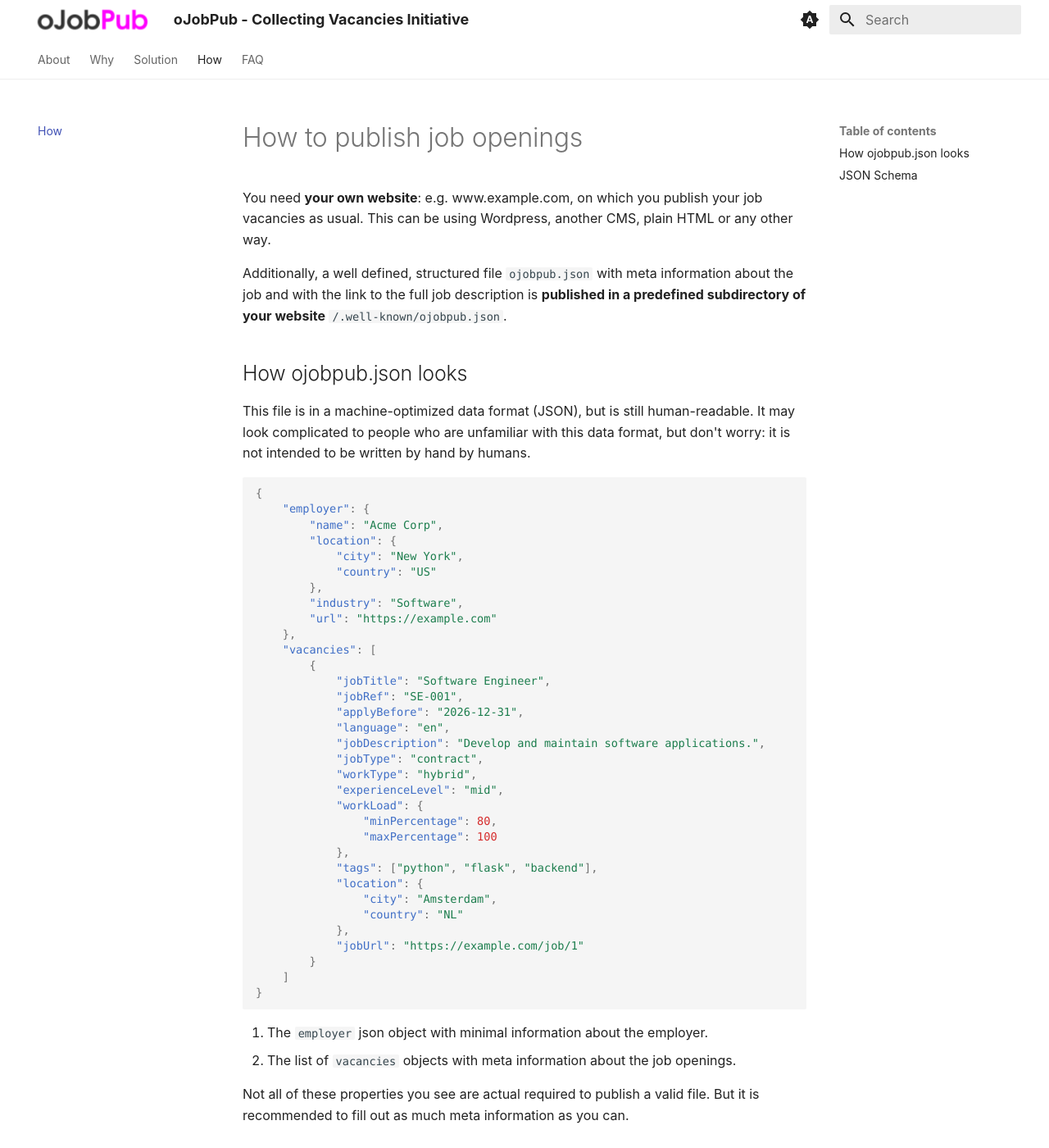
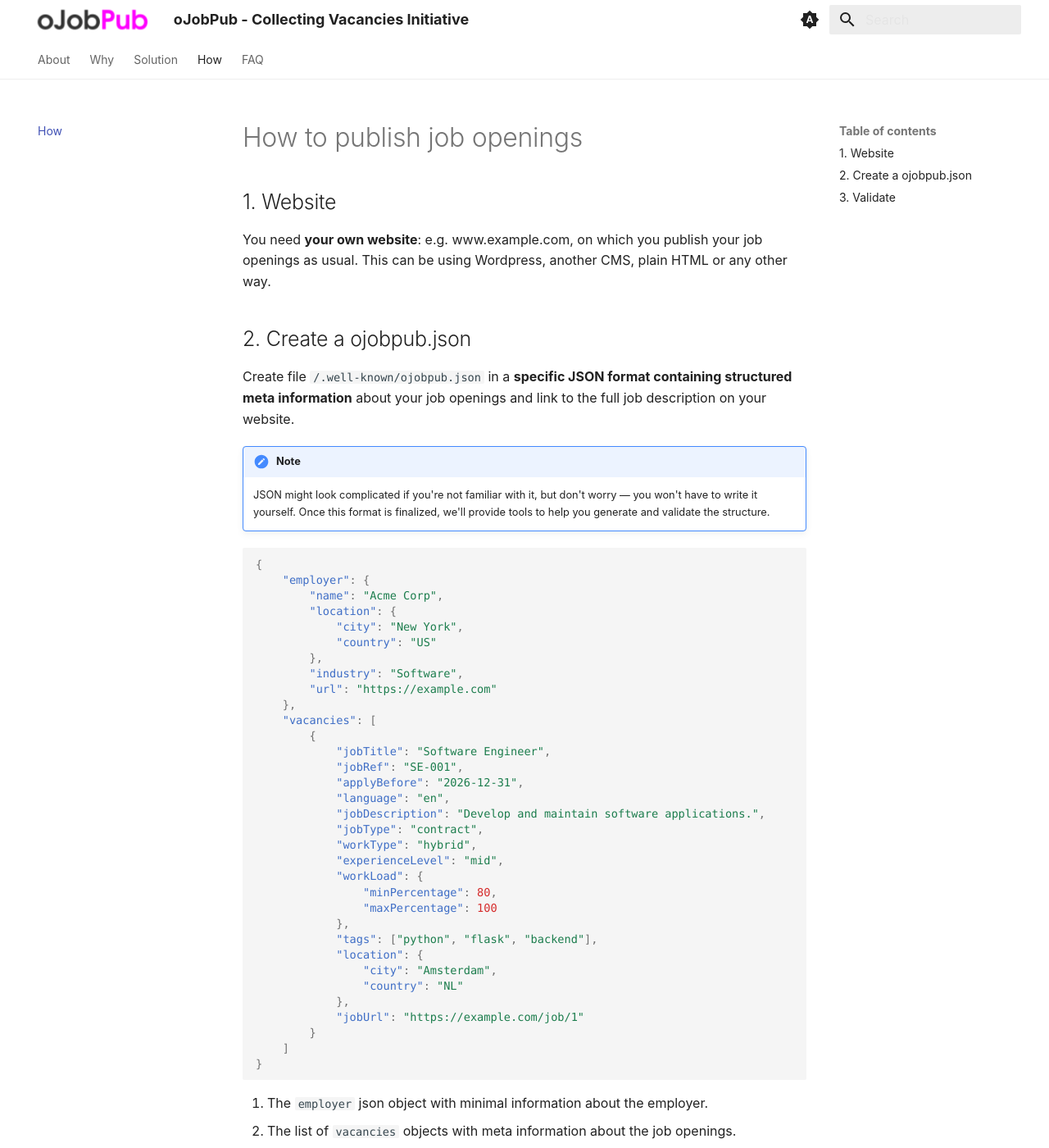
Before and after one commit to letsemploy/docs, an MkDocs documentation site: the page built from docs/publish.md, in a window 1280 px wide and 1400 px high. Shown: the whole window at 82% size. Built offline with MkDocs 1.6.1 and Material for MkDocs 9.7.7, drawn with Linux system fonts in a browser that asks for light colours; some of the changed text lies outside the part shown.

Commit message:
rephrase

````diff
--- a/docs/publish.md
+++ b/docs/publish.md
@@ -1,13 +1,14 @@
 
 # How to publish job openings
 
-You need **your own website**: e.g. www.example.com, on which you publish your job vacancies as usual. This can be using Wordpress, another CMS, plain HTML or any other way.
+## 1. Website
+You need **your own website**: e.g. www.example.com, on which you publish your job openings as usual. This can be using Wordpress, another CMS, plain HTML or any other way.
 
-Additionally, a well defined, structured file `ojobpub.json` with meta information about the job and with the link to the full job description is **published in a predefined subdirectory of your website** `/.well-known/ojobpub.json`.
+## 2. Create a ojobpub.json
+Create file `/.well-known/ojobpub.json` in a **specific JSON format containing structured meta information** about your job openings and link to the full job description on your website.
 
-## How ojobpub.json looks
-
-This file is in a machine-optimized data format (JSON), but is still human-readable. It may look complicated to people who are unfamiliar with this data format, but don't worry: it is not intended to be written by hand by humans.
+!!! note
+    JSON might look complicated if you're not familiar with it, but don't worry — you won't have to write it yourself. Once this format is finalized, we'll provide tools to help you generate and validate the structure.
 
 ```json
 {
@@ -48,8 +49,9 @@ This file is in a machine-optimized data format (JSON), but is still human-reada
 1. The `employer` json object with minimal information about the employer.
 2. The list of `vacancies` objects with meta information about the job openings.
 
-Not all of these properties you see are actual required to publish a valid file. But it is recommended to fill out as much meta information as you can.
+!!! tip
+    While not all properties are required for a valid file, we highly recommend you fill out as much metadata as possible.
 
-## JSON Schema
+## 3. Validate
 
-To validate the JSON data format, we created our own [oJobPub JSON schema](https://github.com/ojobpub/schema) and an app [https://validator.ojobpub.org](https://validator.ojobpub.org) to help validate the data file.
+To validate the JSON data format, we provide a [oJobPub JSON schema](https://github.com/ojobpub/schema) and an app [https://validator.ojobpub.org](https://validator.ojobpub.org) to help validate the data file.
````
Also changed, not shown: docs/index.md (+8 -5 lines), docs/static/nutshell.png (added).
